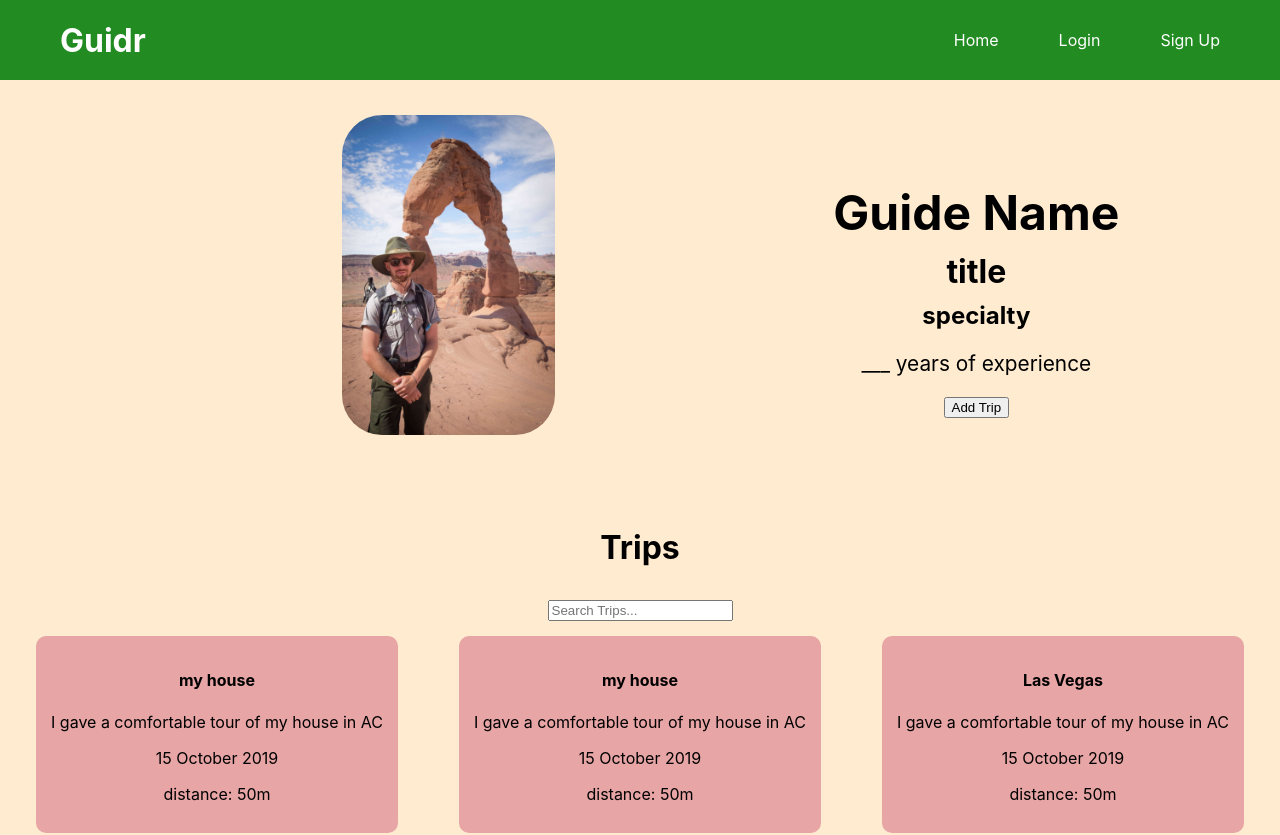
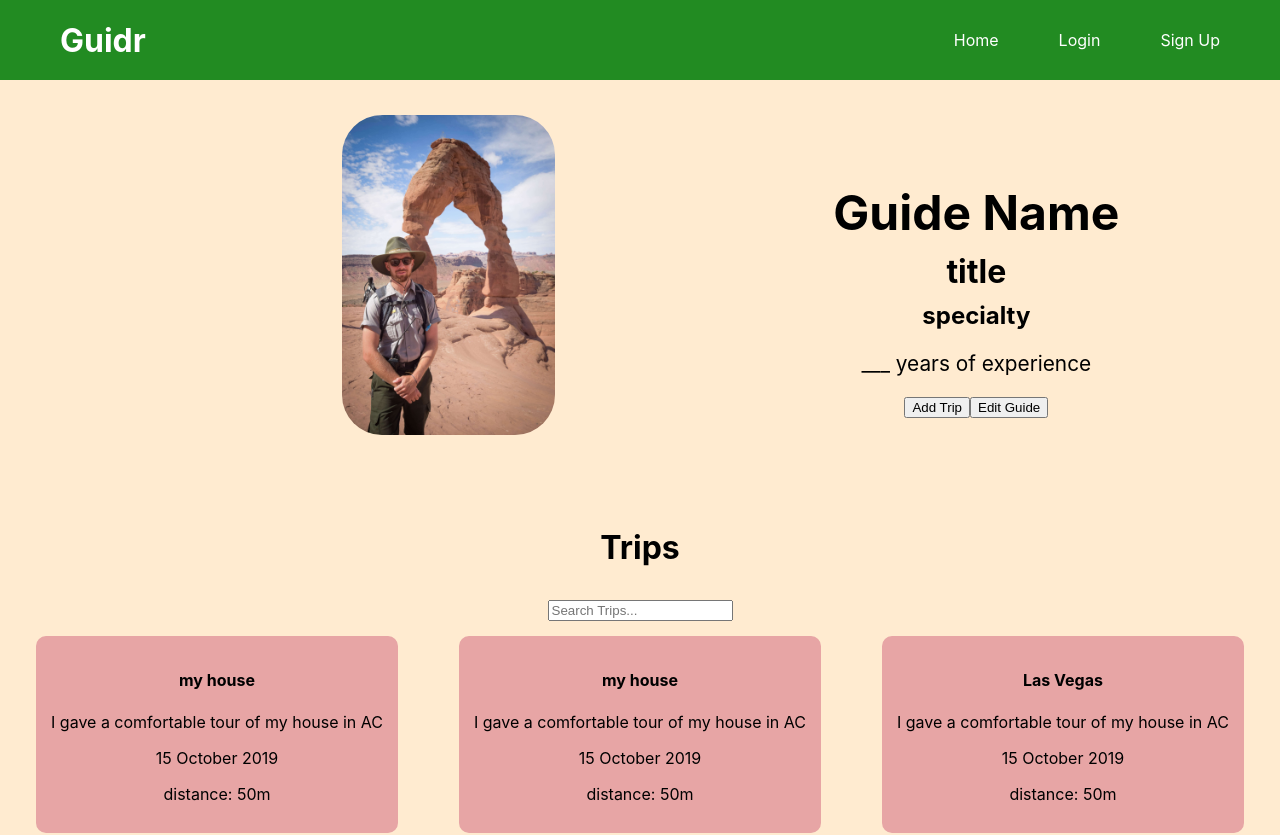
Before and after one commit to Build-Week-FT-Guidr/front-end, a React (Create React App) app in the folder guidr/: page /profile in a window 1280 px wide. Shown: the top 835 px of the page. Built offline with nearby package versions, Linux system fonts and the light colour scheme.

Commit message:
Added Edit Guide button on profile

```diff
--- a/guidr/src/Components/Profile.js
+++ b/guidr/src/Components/Profile.js
@@ -121,6 +121,7 @@ const Profile = () => {
           <h4 className="profile-specialty">specialty</h4>
           <p>___ years of experience</p>
           <button>Add Trip</button>
+          <button>Edit Guide</button>
         </div>
       </section>
       <h3 className="trips-section-title">Trips</h3>
```
